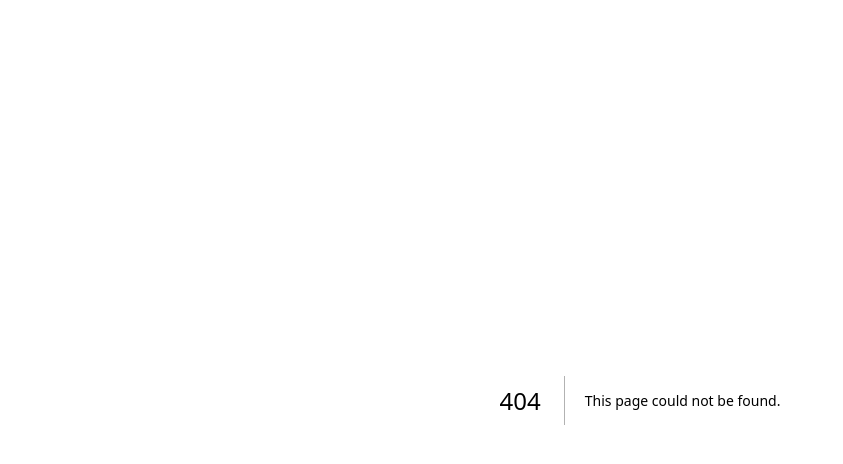
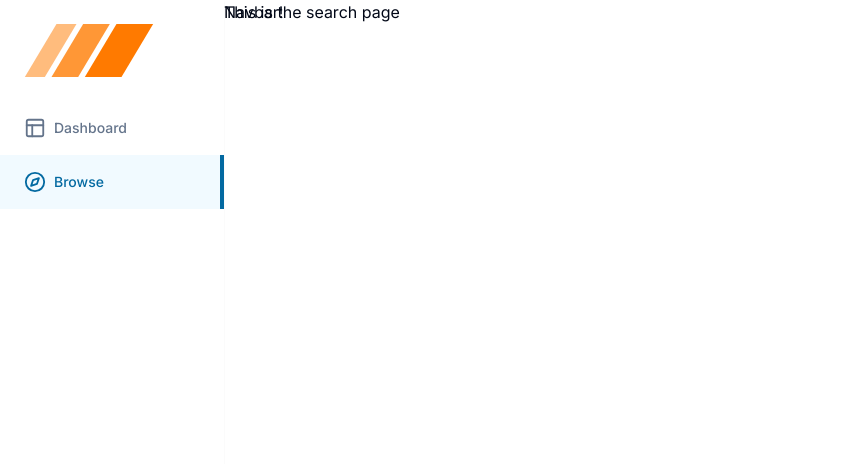
Before and after one commit to violetflash/next-lms, a Next.js app: page /search in a window 1280 px wide. Before the commit this address had no page. Shown: the top 464 px of the page, without its empty margins (0-843 px from the left). Built offline with nearby package versions, Linux system fonts and the light colour scheme.

Commit message:
add sidebar

```diff
--- /dev/null
+++ b/app/(dashboard)/(routes)/search/page.tsx
@@ -0,0 +1,13 @@
+
+type Props = {
+
+};
+const SearchPage = (props: Props) => {
+ return (
+  <div>
+   This is the search page
+  </div>
+ );
+};
+
+export default SearchPage;
--- /dev/null
+++ b/app/(dashboard)/_components/logo.tsx
@@ -0,0 +1,17 @@
+// @flow
+import Image from 'next/image';
+import * as React from 'react';
+
+type Props = {
+
+};
+export const Logo = (props: Props) => {
+  return (
+    <Image
+      src="/logo.svg"
+      height={130}
+      width={130}
+      alt="logo"
+    />
+  );
+};
--- /dev/null
+++ b/app/(dashboard)/_components/navbar.tsx
@@ -0,0 +1,13 @@
+// @flow
+import * as React from 'react';
+
+type Props = {
+
+};
+export const Navbar = (props: Props) => {
+  return (
+    <div>
+      Navbar!
+    </div>
+  );
+};
--- a/app/(dashboard)/_components/sidebar.tsx
+++ b/app/(dashboard)/_components/sidebar.tsx
@@ -1,3 +1,5 @@
+import { Logo } from '@/app/(dashboard)/_components/logo';
+import { SidebarRoutes } from '@/app/(dashboard)/_components/sidebarRoutes';
 
 type Props = {
 
@@ -5,7 +7,12 @@
 const Sidebar = (props: Props) => {
  return (
   <div className="h-full borer-r flex flex-col overflow-auto bg-white shadow-sm">
-    Sidebar!
+    <div className="p-6">
+      <Logo />
+    </div>
+    <div className="flex flex-col w-full">
+      <SidebarRoutes />
+    </div>
   </div>
  );
 };
--- /dev/null
+++ b/app/(dashboard)/_components/sidebarRouteItem.tsx
@@ -0,0 +1,52 @@
+// @flow
+import { cn } from '@/lib/utils';
+import { LucideIcon } from 'lucide-react';
+import { usePathname, useRouter } from 'next/navigation';
+import * as React from 'react';
+
+type Props = {
+  key: string;
+  icon: LucideIcon;
+  label: string;
+  href: string;
+};
+export const SidebarRouteItem = ({key, label, href, icon: Icon}: Props) => {
+  const pathname = usePathname();
+  const router = useRouter();
+  const isActive =
+    (pathname === href)
+    || (href === '/' && pathname === '/') // root-page
+    || pathname.startsWith(`${href}/`); // parent path for sub-pages
+
+  const onClick = () => {
+    router.push(href);
+  };
+
+  return (
+    <button
+      key={key}
+      onClick={onClick}
+      className={cn(
+        'flex items-center gap-x-2 text-slate-500 text-sm font-[500] pl-6 transition-all',
+        'hover:text-slate-600 hover:bg-slate-300/20',
+        isActive && 'text-sky-700 bg-sky-200/20 hover:bg-sky-200/20 hover:text-sky-700'
+        )}>
+      <div className="flex items-center gap-x-2 py-4">
+        <Icon
+          size={22}
+          className={cn(
+            'text-slate-500',
+            isActive && 'text-sky-700'
+          )}
+        />
+        {label}
+      </div>
+      <div
+        className={cn(
+          "ml-auto opacity-0 border-2 border-sky-700 h-full transition-all",
+          isActive && 'opacity-100'
+        )}
+      />
+    </button>
+  );
+};
--- /dev/null
+++ b/app/(dashboard)/_components/sidebarRoutes.tsx
@@ -0,0 +1,36 @@
+'use client'
+import { SidebarRouteItem } from '@/app/(dashboard)/_components/sidebarRouteItem';
+import { Compass, Layout } from 'lucide-react';
+// @flow
+import * as React from 'react';
+
+const guestRoutes = [
+  {
+    icon: Layout,
+    label: 'Dashboard',
+    href: '/',
+  },
+  {
+    icon: Compass,
+    label: 'Browse',
+    href: '/search',
+  }
+]
+
+type Props = {
+
+};
+export const SidebarRoutes = (props: Props) => {
+  return (
+    <div className="flex flex-col w-full">
+      {guestRoutes.map((route) => (
+        <SidebarRouteItem
+          key={route.href}
+          href={route.href}
+          icon={route.icon}
+          label={route.label}
+        />
+      ))}
+    </div>
+  );
+};
--- a/app/(dashboard)/layout.tsx
+++ b/app/(dashboard)/layout.tsx
@@ -1,3 +1,4 @@
+import { Navbar } from '@/app/(dashboard)/_components/navbar';
 import { cn } from '@/lib/utils';
 import Sidebar from './_components/sidebar';
 
@@ -7,6 +8,9 @@
 const DashBoardLayout = ({children}: Props) => {
   return (
     <div className="h-full">
+      <div className="h-[80px] md:pl-56 fixed inset-y-0 w-full z-50">
+        <Navbar />
+      </div>
       <div
         className={cn(
           "hidden h-full w-56 flex-col fixed inset-y-0 z-50",
@@ -15,7 +19,9 @@
       >
         <Sidebar />
       </div>
-      {children}
+      <main className="md:pl-56 h-full">
+        {children}
+      </main>
     </div>
   );
 };
```
Also changed, not shown: public/logo.svg (added).
